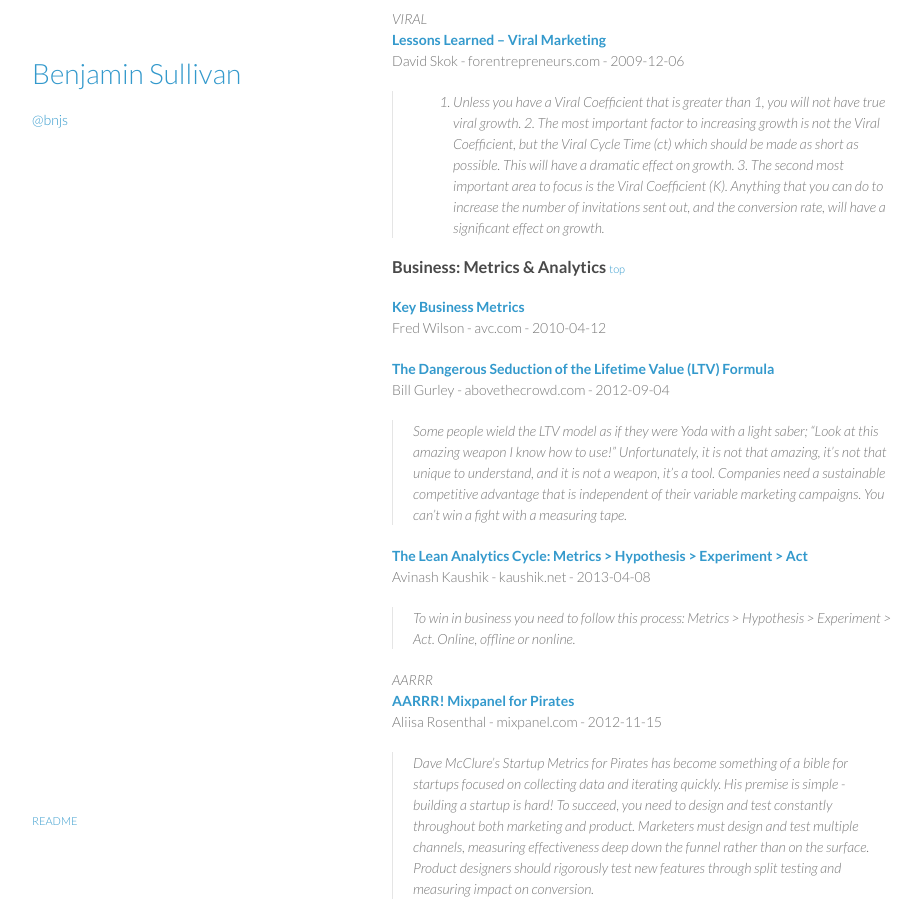
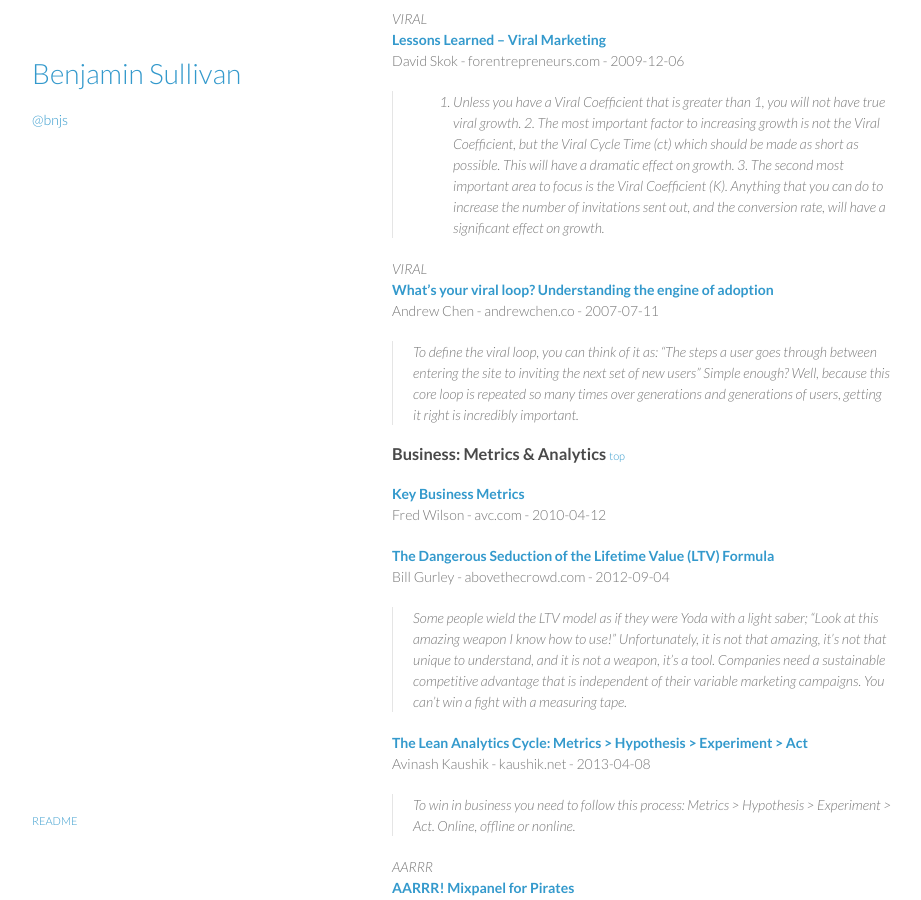
Before and after one commit to bnjs/bnjs.github.io, a Jekyll site: the page built from startup-knowledgebase/index.md, in a window 1280 px wide and 900 px high, scrolled down 20886 px. Shown: the whole window, without its empty margins (178-1099 px from the left). Built offline with Jekyll 4.4.1, drawn with Linux system fonts in a browser that asks for light colours; some of the changed text lies outside the part shown.

Commit message:
Add Andrew Chen article on viral loops

```diff
--- a/startup-knowledgebase/index.md
+++ b/startup-knowledgebase/index.md
@@ -988,6 +988,13 @@ David Skok - forentrepreneurs.com - 2009-12-06
 
 > 1. Unless you have a Viral Coefficient that is greater than 1, you will not have true viral growth. 2. The most important factor to increasing growth is not the Viral Coefficient, but the Viral Cycle Time (ct) which should be made as short as possible. This will have a dramatic effect on growth. 3. The second most important area to focus is the Viral Coefficient (K). Anything that you can do to increase the number of invitations sent out, and the conversion rate, will have a significant effect on growth.
 
+*VIRAL*<br/>
+<a href="http://andrewchen.co/2007/07/11/whats-your-viral-loop-understanding-the-engine-of-adoption/" style="font-weight:bold">What’s your viral loop? Understanding the engine of adoption</a>
+<br/>
+Andrew Chen - andrewchen.co - 2007-07-11
+
+> To define the viral loop, you can think of it as: "The steps a user goes through between entering the site to inviting the next set of new users" Simple enough? Well, because this core loop is repeated so many times over generations and generations of users, getting it right is incredibly important.
+
 ### Business: Metrics & Analytics <small><a href="#">top</a></small>
 
 <a href="http://avc.com/2010/04/key-business-metrics/" style="font-weight:bold">Key Business Metrics</a>
```
Also changed, not shown: other parts of startup-knowledgebase/index.md (+2 -2 lines).
